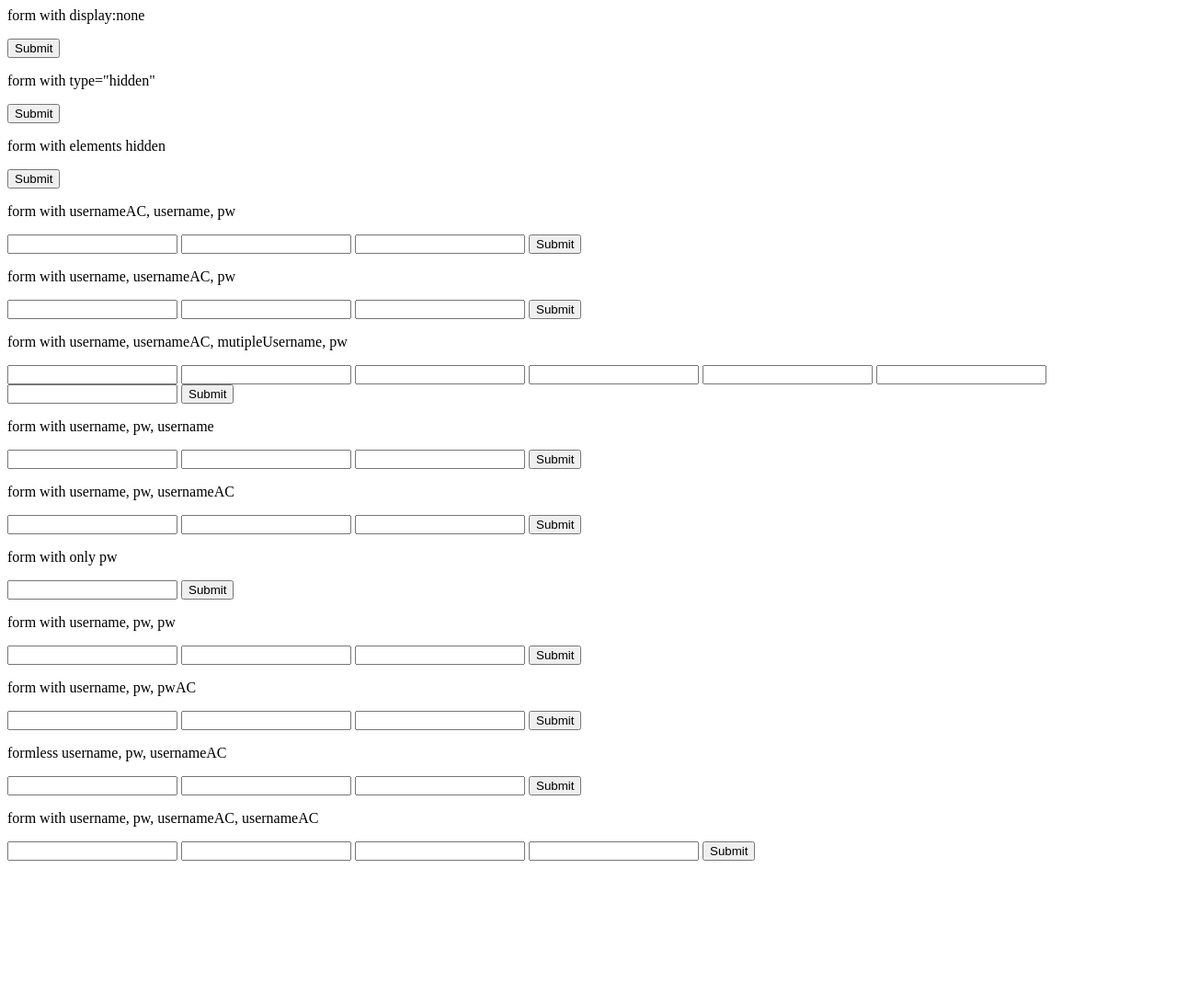
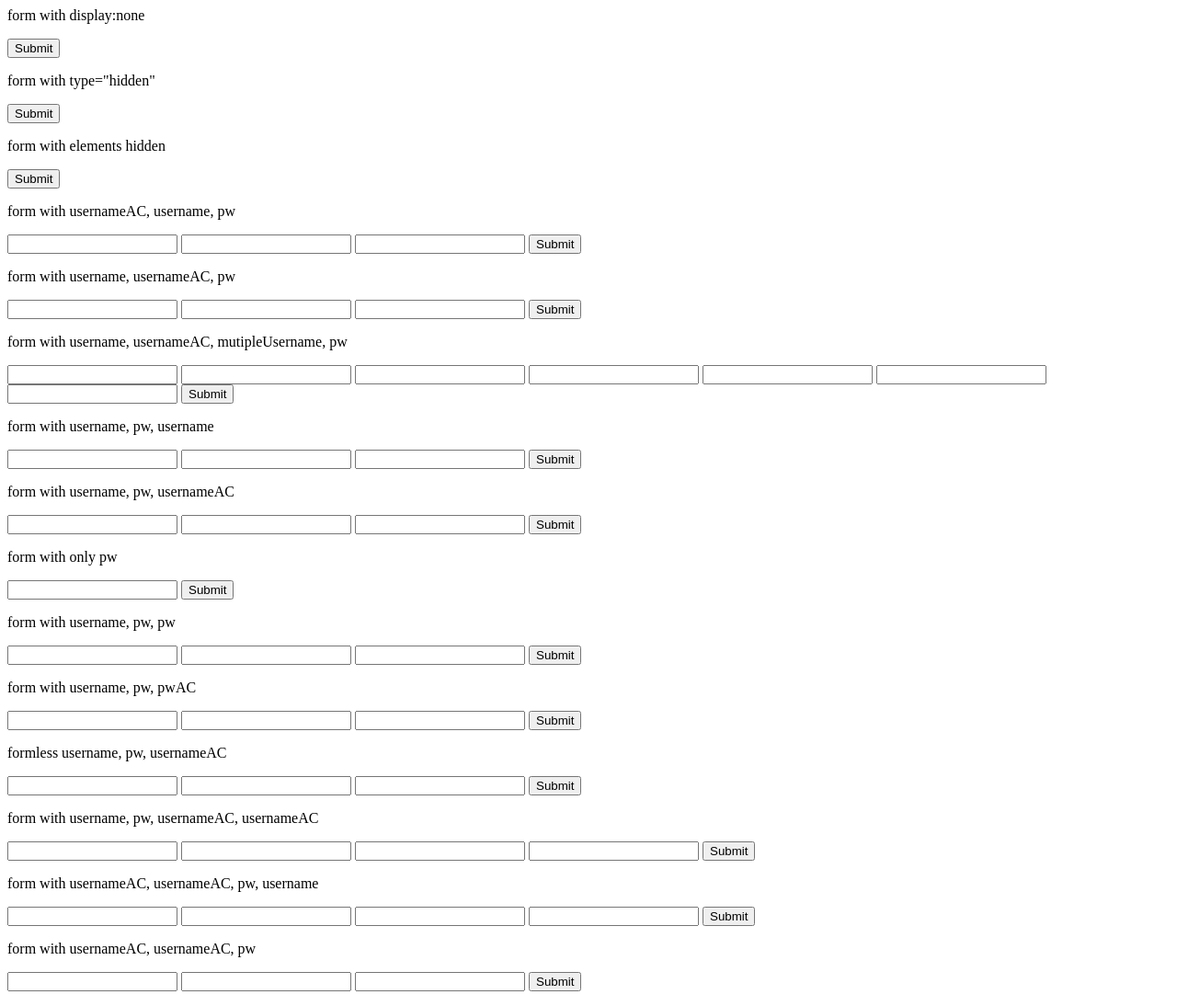
Before and after one commit to 1rneh/1rneh.github.io, a plain HTML site: page index.html in a window 1280 px wide. Shown: the whole page at 92% size. Before the commit the page ends 952 px from the top, so only its background shows below. Drawn offline with Linux system fonts and the light colour scheme.

Commit message:
something

```diff
--- a/index.html
+++ b/index.html
@@ -112,3 +112,22 @@
 
     <button type="submit">Submit</button>
 </form>
+
+<p>form with usernameAC, usernameAC, pw, username</p>
+<form>
+    <input type="text" name="username" autocomplete="username">
+    <input type="text" name="username" autocomplete="username">
+    <input type="password" name="password" >
+    <input type="text" name="username">
+
+    <button type="submit">Submit</button>
+</form>
+
+<p>form with usernameAC, usernameAC, pw</p>
+<form>
+    <input type="text" name="username" autocomplete="username">
+    <input type="text" name="username" autocomplete="username">
+    <input type="password" name="password" >
+
+    <button type="submit">Submit</button>
+</form>
```
